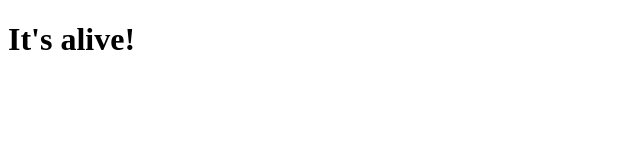
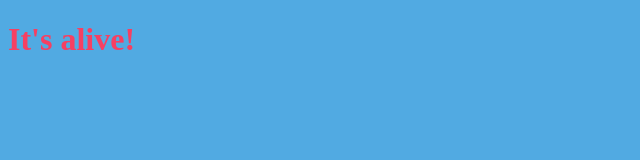
Before and after one commit to weasel-fish/weasel-fish-website-repo, a plain HTML site: page index.html in a window 1280 px wide. Shown: the whole page, without its empty margins (0-640 px from the left). Drawn offline with Linux system fonts and the light colour scheme.

Commit message:
add style.css, connect to index.html

```diff
--- a/index.html
+++ b/index.html
@@ -1,6 +1,7 @@
 <!DOCTYPE html>
 <html lang="en">
   <head>
+      <link rel="stylesheet" href="style.css">
       <title>Kyle E's Website</title>
   </head>
   <body>
--- /dev/null
+++ b/style.css
@@ -0,0 +1,4 @@
+body {
+    background: rgb(81, 170, 226);
+    color: rgb(246, 64, 98);
+  }
```
